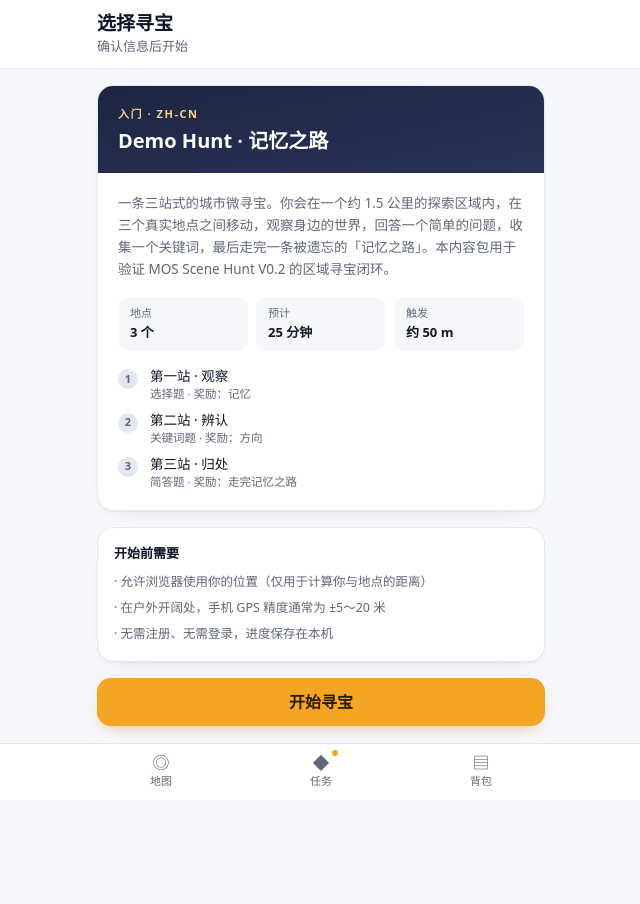
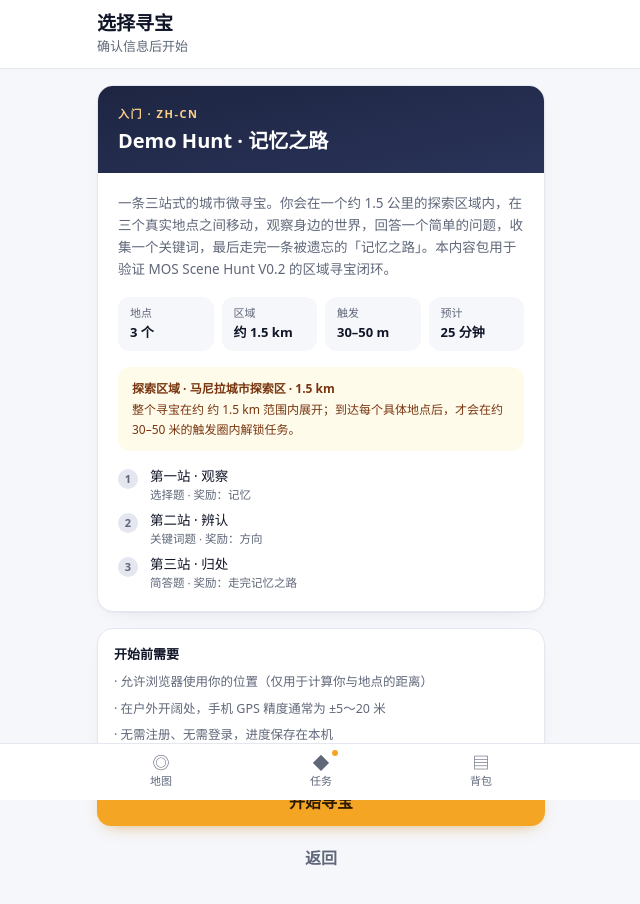
Before and after one commit to zemeiyu2-lgtm/mos-scene-hunt, a Next.js app: page /select in a window 1280 px wide. Shown: the top 904 px of the page, without its empty margins (319-959 px from the left). Before the commit the page ends 854 px from the top, so only its background shows below. Built offline with nearby package versions, Linux system fonts and the light colour scheme; no server answers.

Commit message:
feat: show hunt area separately from scene trigger radius

```diff
--- a/app/select/page.tsx
+++ b/app/select/page.tsx
@@ -68,11 +68,12 @@ export default function SelectPage() {
         <div className="p-5">
           <p className="text-[13.5px] leading-relaxed text-[var(--muted)]">{game.description}</p>
 
-          <dl className="mt-4 grid grid-cols-3 gap-2">
+          <dl className="mt-4 grid grid-cols-2 gap-2 sm:grid-cols-4">
             {[
               { k: "地点", v: `${game.scenes.length} 个` },
+              { k: "区域", v: formatArea(game.huntArea?.radiusMeters) },
+              { k: "触发", v: "30–50 m" },
               { k: "预计", v: `${game.estimatedMinutes ?? 20} 分钟` },
-              { k: "触发", v: "约 50 m" },
             ].map((item) => (
               <div key={item.k} className="rounded-xl bg-[var(--surface)] px-3 py-2">
                 <dt className="text-[11px] text-[var(--muted)]">{item.k}</dt>
@@ -80,6 +81,13 @@ export default function SelectPage() {
               </div>
             ))}
           </dl>
+
+          {game.huntArea ? (
+            <div className="mt-4 rounded-xl bg-amber-50 px-3.5 py-3 text-[12px] leading-relaxed text-amber-900">
+              <p className="font-semibold">探索区域 · {game.huntArea.name ?? formatArea(game.huntArea.radiusMeters)}</p>
+              <p className="mt-0.5">整个寻宝在约 {formatArea(game.huntArea.radiusMeters)} 范围内展开；到达每个具体地点后，才会在约 30–50 米的触发圈内解锁任务。</p>
+            </div>
+          ) : null}
 
           <div className="mt-4 space-y-2">
             {game.scenes.map((scene, i) => (
@@ -153,6 +161,12 @@ export default function SelectPage() {
   );
 }
 
+function formatArea(radiusMeters?: number): string {
+  if (!Number.isFinite(radiusMeters)) return "未设定";
+  const km = (radiusMeters as number) / 1000;
+  return km >= 1 ? `约 ${km.toFixed(km < 10 ? 1 : 0)} km` : `约 ${Math.round(radiusMeters as number)} m`;
+}
+
 function challengeLabel(type: string): string {
   switch (type) {
     case "choice":
```
